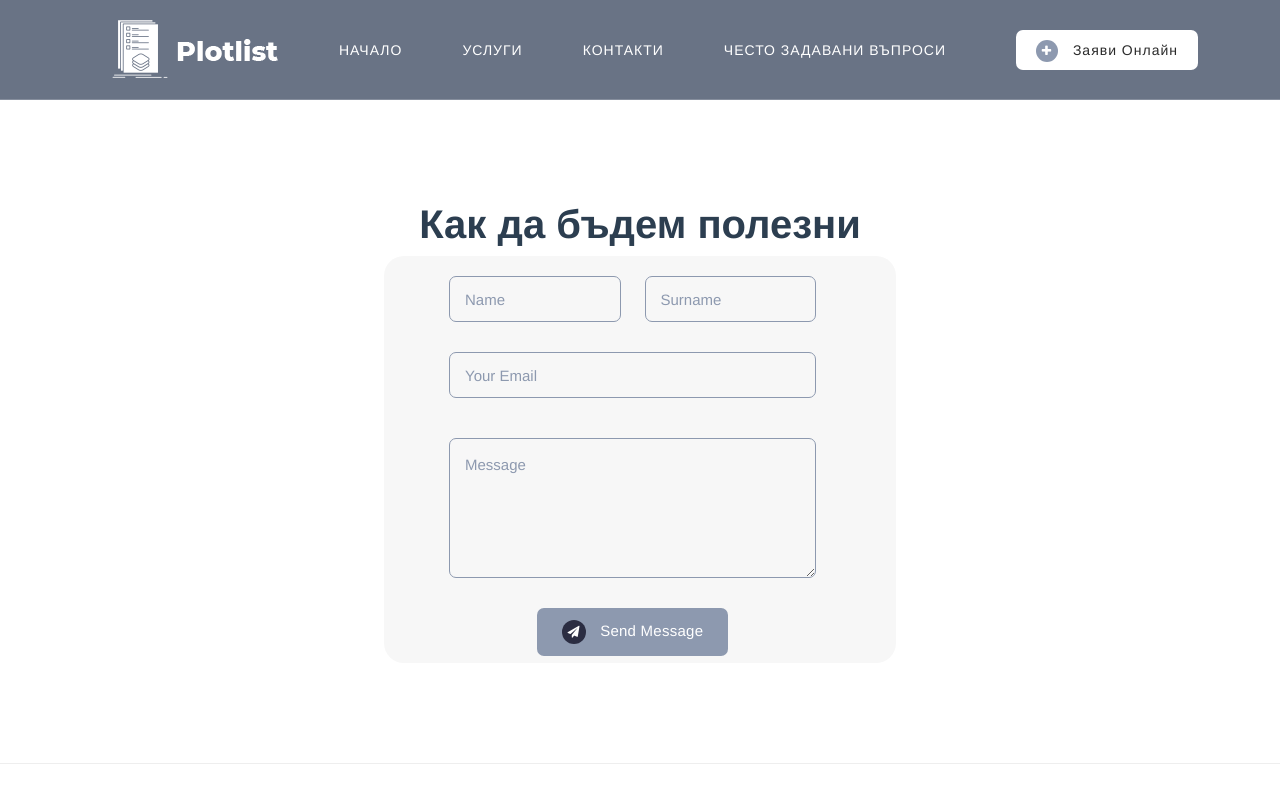
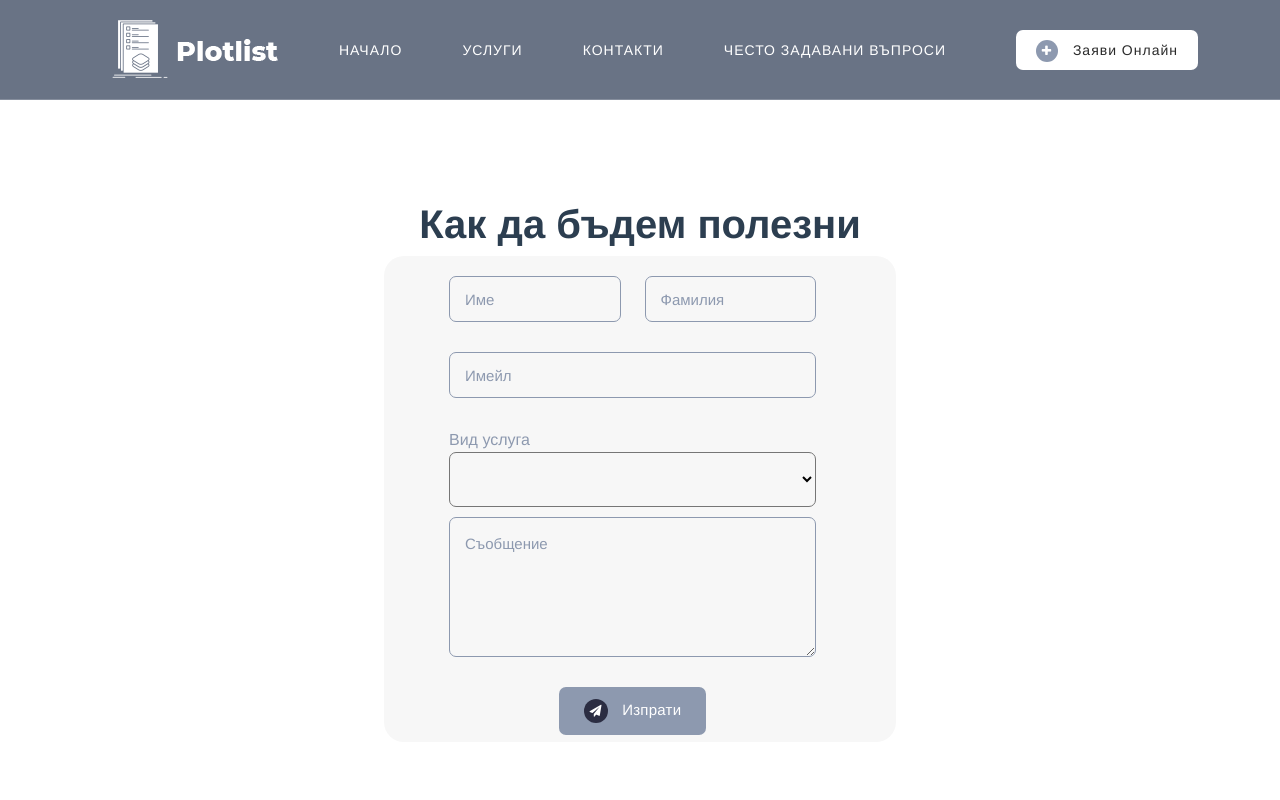
Before and after one commit to nikisx/terms-conditions, a Vue app: page /request in a window 1280 px wide. Shown: the top 800 px of the page. Built offline with nearby package versions, Linux system fonts and the light colour scheme.

Commit message:
add email form

```diff
--- a/package.json
+++ b/package.json
@@ -9,6 +9,7 @@
   },
   "dependencies": {
     "core-js": "^3.8.3",
+    "emailjs-com": "^3.2.0",
     "vue": "^3.2.13",
     "vue-router": "^4.1.6"
   },
@@ -33,7 +34,9 @@
     "parserOptions": {
       "parser": "@babel/eslint-parser"
     },
-    "rules": {"vue/multi-word-component-names": "off"}
+    "rules": {
+      "vue/multi-word-component-names": "off"
+    }
   },
   "browserslist": [
     "> 1%",
--- a/src/components/HelloWorld.vue
+++ b/src/components/HelloWorld.vue
@@ -87,8 +87,8 @@
                 <p><b>Срок:</b>в рамките на 5 работни дни.</p>
               </div>
             </div>
-            <div class="request-online-btn main-white-button">
-                        <a href="contact.html"><i class="fa fa-eye"></i> Заяви онлайн</a>
+            <div @click="$router.push({name: 'request'})" class="request-online-btn main-white-button">
+                        <a style="cursor: pointer;"><i class="fa fa-eye"></i> Заяви онлайн</a>
             </div>
           </article>
           <article id="shop" class="service-details" style="margin-top: 40px;">
@@ -116,8 +116,8 @@
                 <p><b>Срок:</b>в рамките на 5 работни дни.</p>
               </div>
             </div>
-            <div class="request-online-btn main-white-button">
-                        <a href="contact.html"><i class="fa fa-eye"></i> Заяви онлайн</a>
+            <div @click="$router.push({name: 'request'})" class="request-online-btn main-white-button">
+                        <a style="cursor: pointer;"><i class="fa fa-eye"></i> Заяви онлайн</a>
             </div>
           </article>
           <article id="gdpr" class="service-details"  style="margin-top: 40px;">
@@ -140,8 +140,8 @@
                 <p><b>Срок:</b>в рамките на 5 работни дни.</p>
               </div>
             </div>
-            <div class="request-online-btn main-white-button">
-                        <a href="contact.html"><i class="fa fa-eye"></i> Заяви онлайн</a>
+            <div @click="$router.push({name: 'request'})" class="request-online-btn main-white-button">
+                        <a style="cursor: pointer;"><i class="fa fa-eye"></i> Заяви онлайн</a>
             </div>
           </article>
        </section>
--- a/src/components/Navigation/NavBar.vue
+++ b/src/components/Navigation/NavBar.vue
@@ -11,7 +11,7 @@
             <!-- ***** Menu Start ***** -->
             <ul class="nav">
               <li><a @click="$router.push({name: 'home'})" style="cursor: pointer;" :class="{'active': $route.name == 'home'}">Начало</a></li>
-              <li><a @click="scrollTo('services')" style="cursor: pointer;">Услуги</a></li>
+              <li><a @click="redirectToServices()" style="cursor: pointer;">Услуги</a></li>
               <li><a style="cursor: pointer;">Контакти</a></li>
               <li><a style="cursor: pointer;">Често задавани въпроси</a></li>
               <li @click="$router.push({name: 'request'})"><div class="main-white-button"><a style="cursor: pointer;"><i class="fa fa-plus"></i> Заяви онлайн</a></div></li>
@@ -30,6 +30,15 @@
 <script>
 export default {
     methods:{
+      redirectToServices(){
+        if (this.$route.name != 'home') {
+          this.$router.push({name: 'home'})
+        }
+        setTimeout(() => {
+          this.scrollTo('services');
+        }, "200")
+
+      },
       handleSCroll () {
         let header = document.querySelector(".header-area");
         if (window.scrollY > 100 && !header.className.includes('background-header')) {
--- a/src/components/Request/Request.vue
+++ b/src/components/Request/Request.vue
@@ -2,34 +2,39 @@
     <section style=" margin-top: 200px;">
         <h1 class="nice-font" style="font-weight: bold;">Как да бъдем полезни</h1>
         <div class="contact-form">
-                <form id="contact" action="" method="get">
+                <form @submit.prevent="sendEmail($event)" id="contact" action="" method="get">
                   <div class="row">
                     <div class="col-lg-6">
                       <fieldset>
-                        <input type="name" name="name" id="name" placeholder="Name" autocomplete="on" required>
+                        <input v-model="name" type="name" name="name" id="name" placeholder="Име" autocomplete="on" required>
                       </fieldset>
                     </div>
                     <div class="col-lg-6">
                       <fieldset>
-                        <input type="surname" name="surname" id="surname" placeholder="Surname" autocomplete="on" required>
+                        <input v-model="surname"  type="surname" name="surname" id="surname" placeholder="Фамилия" autocomplete="on">
                       </fieldset>
                     </div>
                     <div class="col-lg-12">
                       <fieldset>
-                        <input type="text" name="email" id="email" pattern="[^ @]*@[^ @]*" placeholder="Your Email" required="">
+                        <input v-model="email" type="text" name="email" id="email" pattern="[^ @]*@[^ @]*" placeholder="Имейл" required>
                       </fieldset>
                     </div>
-                    <div class="col-lg-12">
-
+                    <div class="col-lg-12" style="display: flex;flex-direction: column;text-align: left;">
+                      <label for="" style="color: #8d99af;">Вид услуга</label>
+                      <select v-model="serviceType" style="height: 55px;border-radius: 7px;background: transparent;" required name="" id="">
+                        <option value="Общи условия за сайт">Общи условия за сайт</option>
+                        <option value="Общи условия за онлайн магазин">Общи условия за онлайн магазин</option>
+                        <option value="Политика за защита на личните данни">Политика за защита на личните данни</option>
+                      </select>
                     </div>
                     <div class="col-lg-12">
                       <fieldset>
-                        <textarea name="message" type="text" class="form-control" id="message" placeholder="Message" required=""></textarea>
+                        <textarea v-model="message" name="message" type="text" class="form-control" id="message" placeholder="Съобщение" required=""></textarea>
                       </fieldset>
                     </div>
                     <div class="col-lg-12">
                       <fieldset>
-                        <button type="submit" id="form-submit" class="main-button "><i class="fa fa-paper-plane"></i> Send Message</button>
+                        <button type="submit" id="form-submit" class="main-button "><i class="fa fa-paper-plane"></i> Изпрати</button>
                       </fieldset>
                     </div>
                   </div>
@@ -40,10 +45,43 @@
 </template>
 
 <script>
+import emailjs from 'emailjs-com';
 export default {
     name: 'RequestService',
+    data(){
+        return{
+            name: null,
+            surname: null,
+            email: null,
+            message: null,
+            serviceType: null,
+        }
+    },
     created(){
         window.scrollTo(0,0);
+    },
+    methods:{
+        sendEmail(e) {
+      try {
+        emailjs.sendForm('service_uue3n9e', 'template_597bxhu', e.target,
+        'FvTvghX64N2H7swm9', {
+          name: this.name,
+          email: this.email,
+          surname: this.surname,
+          message: this.message,
+          serviceType: this.serviceType,
+        })
+
+      } catch(error) {
+          console.log({error})
+      }
+      // Reset form field
+      this.name = ''
+      this.email = ''
+      this.message = ''
+      this.surname = ''
+      this.serviceType = ''
+    },
     }
 }
 </script>
```
Also changed, not shown: 1 other file (tests, documents, lock files or other folders).
